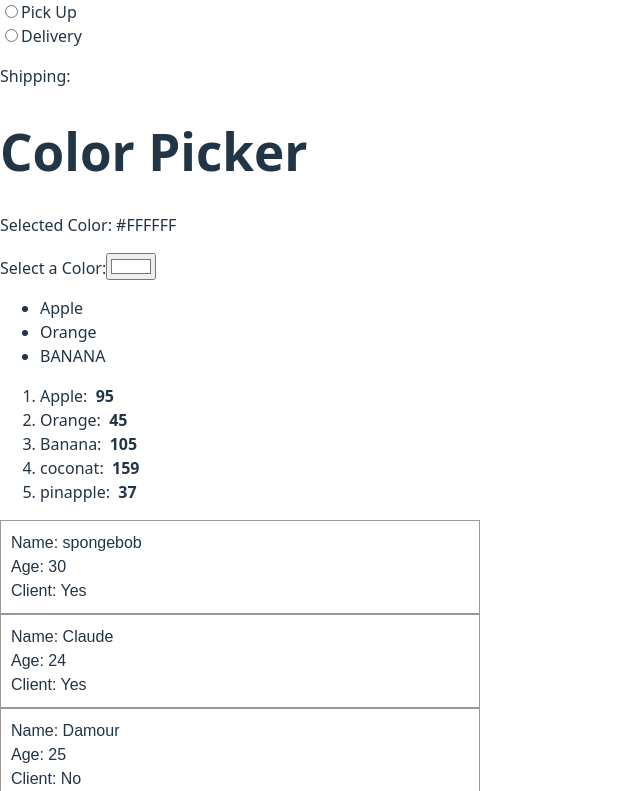
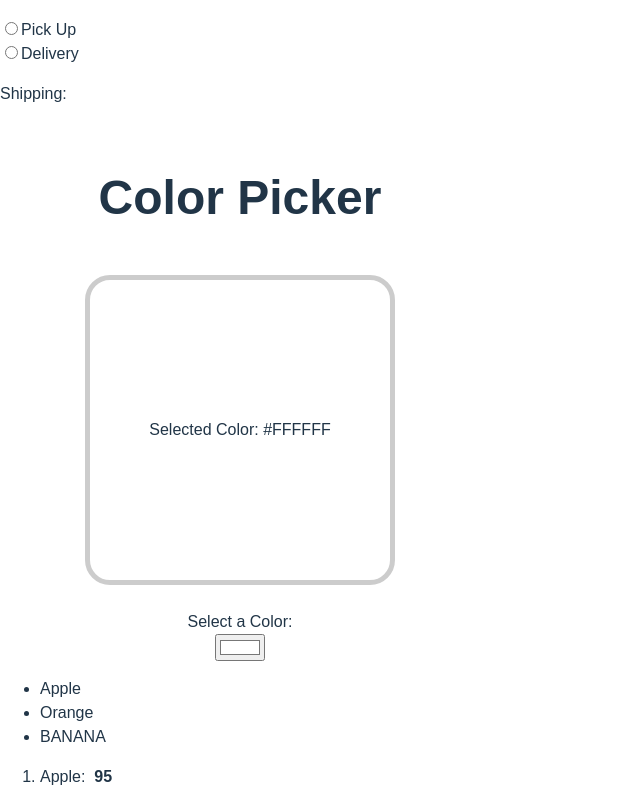
Before and after one commit to Josiane05/my-react-app2, a React (Vite) app: page / in a window 1280 px wide. Shown: the part 1649-2440 px from the top of the page, without its empty margins (0-640 px from the left). Built offline with nearby package versions, Linux system fonts and the light colour scheme.

Commit message:
color picker styling

```diff
--- a/src/index.css
+++ b/src/index.css
@@ -158,3 +158,29 @@ button:focus-visible {
   border-radius: 5px;
   cursor: pointer;
 }
+
+body{
+  font-family: arial, sans-serif;
+}
+
+.color-picker-container{
+  display: flex;
+  flex-direction: Column;
+  align-items: center;
+}
+h1{
+  margin: 50px;
+  font-size: 3rem;
+}
+
+.color-display {
+  width: 300px;
+  height: 300px;
+  display: flex;
+  justify-content: center;
+  align-items: center;
+  border: 5px solid hsl(0, 0%, 80%);
+  border-radius: 25px;
+  margin-bottom: 25px;
+  transition: 0.25 ease;
+}
```
